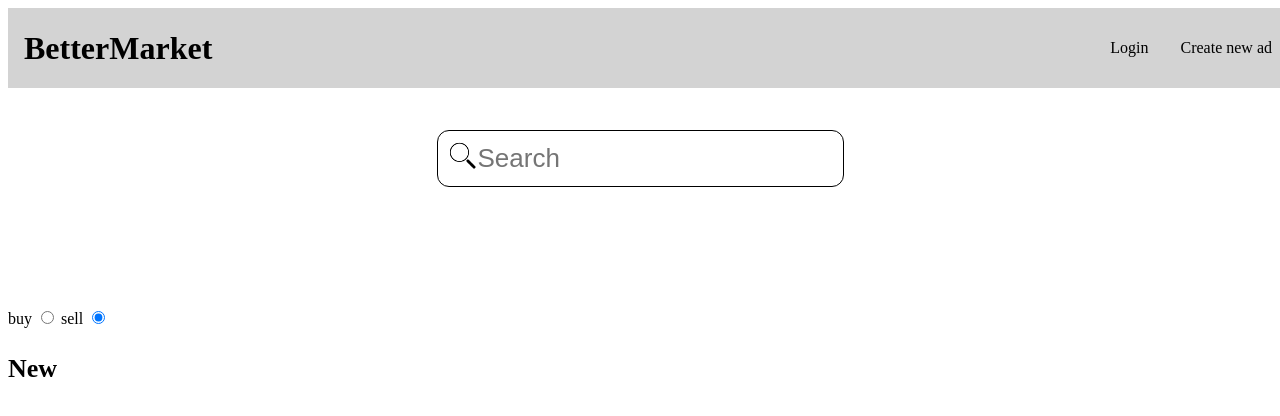
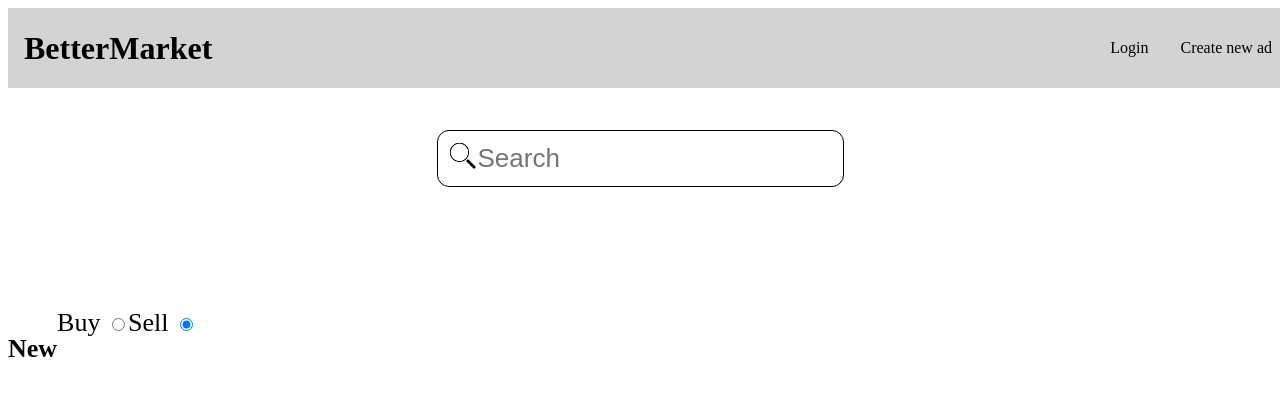
Before and after one commit to taneli1/Web_Project, a website: page html/main.html in a window 1280 px wide. Drawn offline with Linux system fonts and the light colour scheme; no server answers.

Commit message:
Some css.

```diff
--- a/css/main.css
+++ b/css/main.css
@@ -69,3 +69,12 @@
     flex-wrap: wrap;
     justify-content: space-evenly;
 }
+
+#ad_type label {
+    font-size: 26px;
+}
+
+#ad_type {
+    display: flex;
+    justify-content: flex-start;
+}
--- a/html/main.html
+++ b/html/main.html
@@ -34,17 +34,20 @@
                name="ad_type">
     </div>
 
+
+
+    <div class="newText">
+        <p id="textNew"><b>New</b></p>
+
         <div id="ad_type">
-            <label for="ad_buy">buy
-            <input type="radio" id="ad_buy" name="ad_typeSelector" value="buy" required />
-        </label>
-            <label for="ad_sell">sell
+            <label>Buy
+                <input type="radio" id="ad_buy" name="ad_typeSelector" value="buy" required />
+            </label>
+            <label>Sell
                 <input type="radio" id="ad_sell" name="ad_typeSelector" value="sell" checked />
             </label>
         </div>
 
-    <div class="newText">
-        <p id="textNew"><b>New</b></p>
     </div>
     <div id="new-item">
 
```
